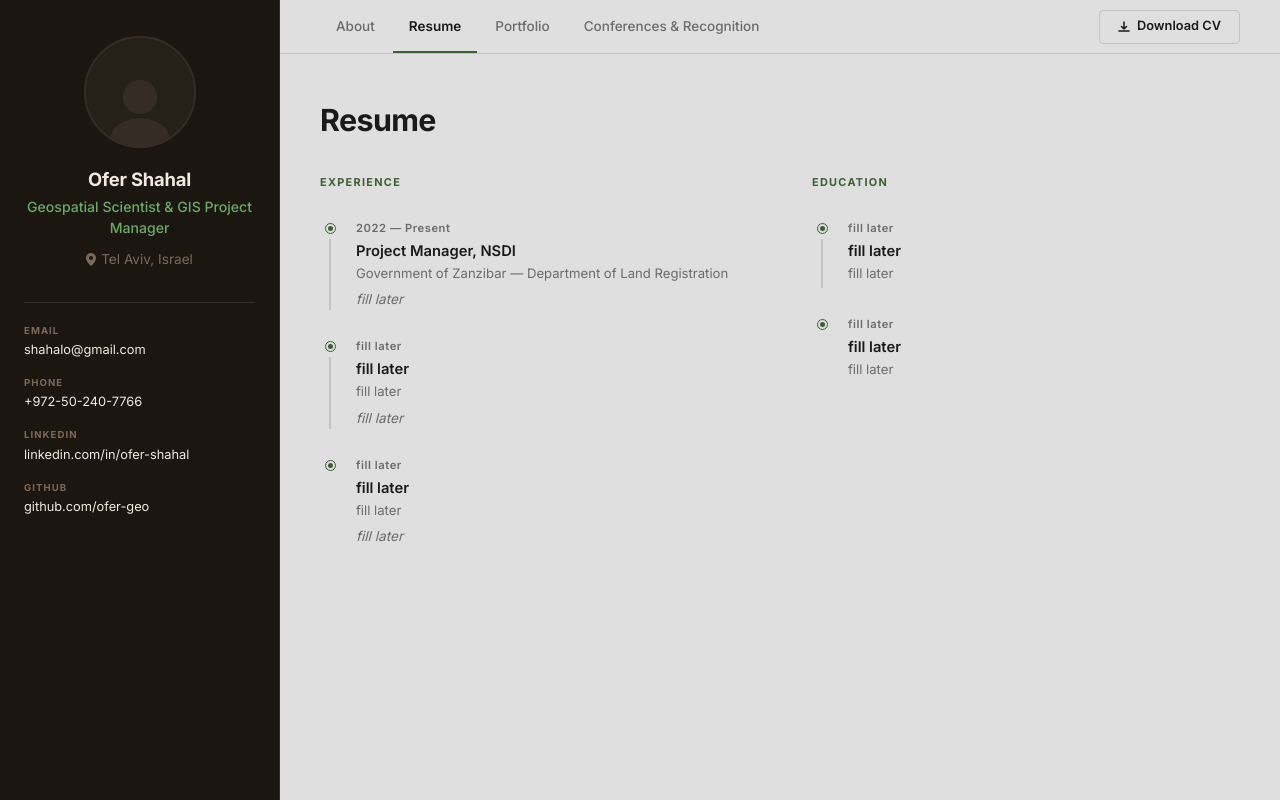
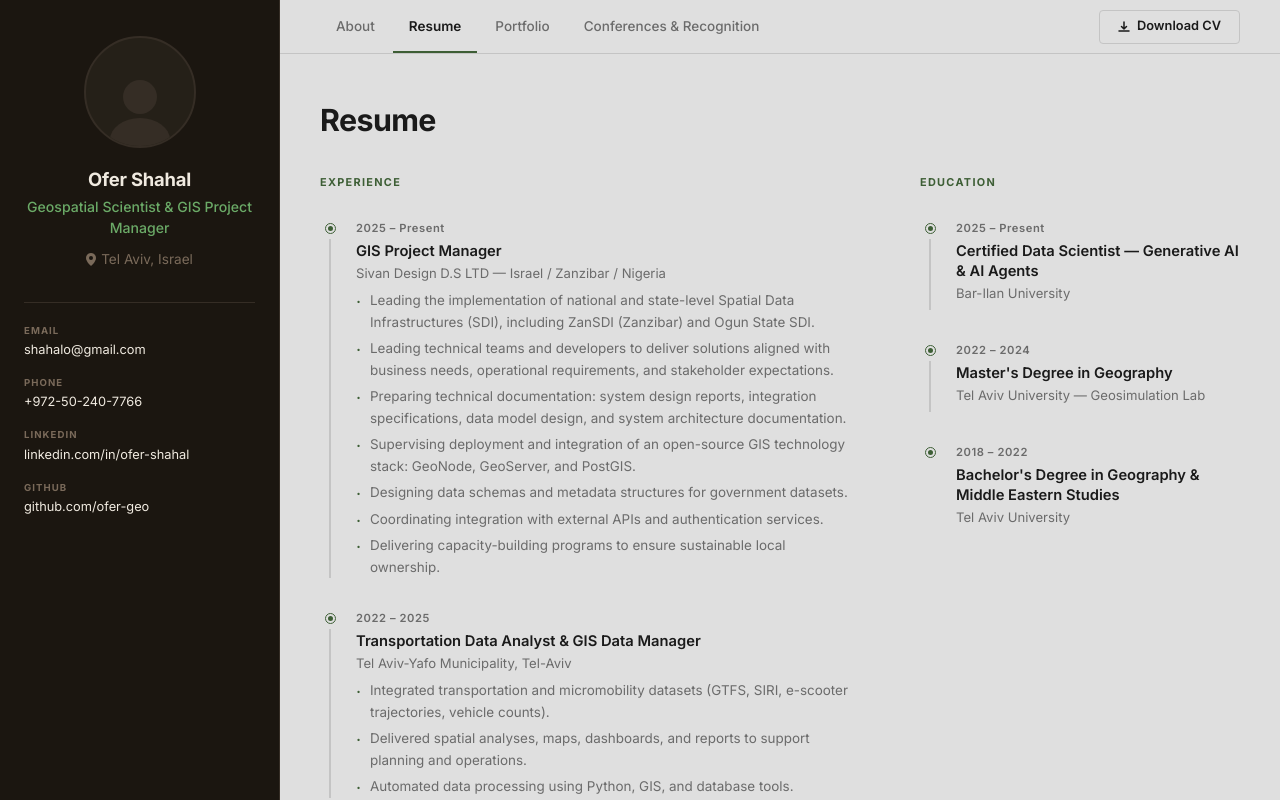
Before and after one commit to ofer-geo/personal_portfolio, an Astro site: page / in a window 1280 px wide. Both pictures are taken after a click on the button "Resume". Shown: the top 800 px of the page. Built offline with nearby package versions, Linux system fonts and the light colour scheme; Astro itself is replaced by a stand-in of ours.

Commit message:
Resume: fill in full CV data and add downloadable PDF
- All 7 experience entries with bullet points from CV
- 3 education entries (Bar-Ilan, TAU MSc, TAU BSc)
- Add public/cv.pdf so the Download CV button works

```diff
--- a/src/components/TabResume.astro
+++ b/src/components/TabResume.astro
@@ -1,28 +1,89 @@
 ---
 const experience = [
   {
-    period: '2022 — Present',
-    role: 'Project Manager, NSDI',
-    org: 'Government of Zanzibar — Department of Land Registration',
-    desc: 'fill later',
+    period: '2025 – Present',
+    role: 'GIS Project Manager',
+    org: 'Sivan Design D.S LTD — Israel / Zanzibar / Nigeria',
+    bullets: [
+      'Leading the implementation of national and state-level Spatial Data Infrastructures (SDI), including ZanSDI (Zanzibar) and Ogun State SDI.',
+      'Leading technical teams and developers to deliver solutions aligned with business needs, operational requirements, and stakeholder expectations.',
+      'Preparing technical documentation: system design reports, integration specifications, data model design, and system architecture documentation.',
+      'Supervising deployment and integration of an open-source GIS technology stack: GeoNode, GeoServer, and PostGIS.',
+      'Designing data schemas and metadata structures for government datasets.',
+      'Coordinating integration with external APIs and authentication services.',
+      'Delivering capacity-building programs to ensure sustainable local ownership.',
+    ],
   },
   {
-    period: 'fill later',
-    role: 'fill later',
-    org: 'fill later',
-    desc: 'fill later',
+    period: '2022 – 2025',
+    role: 'Transportation Data Analyst & GIS Data Manager',
+    org: 'Tel Aviv-Yafo Municipality, Tel-Aviv',
+    bullets: [
+      'Integrated transportation and micromobility datasets (GTFS, SIRI, e-scooter trajectories, vehicle counts).',
+      'Delivered spatial analyses, maps, dashboards, and reports to support planning and operations.',
+      'Automated data processing using Python, GIS, and database tools.',
+    ],
   },
   {
-    period: 'fill later',
-    role: 'fill later',
-    org: 'fill later',
-    desc: 'fill later',
+    period: '2024',
+    role: 'Teaching Assistant',
+    org: 'Tel Aviv University, Tel-Aviv',
+    bullets: [
+      'GIS courses in the Geography Department — lectures, assignments preparation, and review.',
+    ],
+  },
+  {
+    period: '2023',
+    role: 'Geospatial Analyst & Researcher',
+    org: 'Freelance',
+    bullets: [
+      'Conducted Big Data analysis of shared e-scooter datasets: data cleaning, processing, and spatial analysis.',
+      'Developed visualizations and policy-oriented insights for urban transportation planning and decision-making.',
+    ],
+  },
+  {
+    period: '2021 – 2022',
+    role: 'Research Assistant',
+    org: 'Geo-Simulation Lab, Tel Aviv University, Tel-Aviv',
+    bullets: [
+      'Participated in joint research with the University of Manchester.',
+    ],
+  },
+  {
+    period: '2021 – 2022',
+    role: 'Geospatial Data Analyst',
+    org: 'Competition Authority, Jerusalem',
+    bullets: [
+      'Applied geographic principles in departmental research projects.',
+      'Utilized GIS tools and methodologies to enhance decision-making.',
+    ],
+  },
+  {
+    period: '2020 – 2021',
+    role: 'GIS Operator',
+    org: 'Ministry of Environmental Protection, Jerusalem',
+    bullets: [
+      'Managed and enhanced GIS data for the Environmental Planning Department.',
+    ],
   },
 ];
 
 const education = [
-  { period: 'fill later', degree: 'fill later', institution: 'fill later' },
-  { period: 'fill later', degree: 'fill later', institution: 'fill later' },
+  {
+    period: '2025 – Present',
+    degree: 'Certified Data Scientist — Generative AI & AI Agents',
+    institution: 'Bar-Ilan University',
+  },
+  {
+    period: '2022 – 2024',
+    degree: "Master's Degree in Geography",
+    institution: 'Tel Aviv University — Geosimulation Lab',
+  },
+  {
+    period: '2018 – 2022',
+    degree: "Bachelor's Degree in Geography & Middle Eastern Studies",
+    institution: 'Tel Aviv University',
+  },
 ];
 ---
 <div class="panel-inner">
@@ -42,10 +103,9 @@ const education = [
               <span class="tl-period">{item.period}</span>
               <h4 class="tl-role">{item.role}</h4>
               <p class="tl-org">{item.org}</p>
-              {item.desc && item.desc !== 'fill later'
-                ? <p class="tl-desc">{item.desc}</p>
-                : <p class="tl-desc fill-later">fill later</p>
-              }
+              <ul class="tl-bullets">
+                {item.bullets.map(b => <li>{b}</li>)}
+              </ul>
             </div>
           </div>
         ))}
@@ -76,7 +136,7 @@ const education = [
 <style>
 .resume-columns {
   display: grid;
-  grid-template-columns: 1fr 1fr;
+  grid-template-columns: 1fr 320px;
   gap: 64px;
   align-items: start;
 }
@@ -97,7 +157,7 @@ const education = [
   display: grid;
   grid-template-columns: 20px 1fr;
   gap: 16px;
-  padding-bottom: 28px;
+  padding-bottom: 32px;
   position: relative;
 }
 .tl-item:last-child { padding-bottom: 0; }
@@ -143,16 +203,33 @@ const education = [
 .tl-org {
   font-size: 0.82rem;
   color: var(--ct-muted);
-  margin-bottom: 6px;
+  margin-bottom: 8px;
   line-height: 1.4;
 }
-.tl-desc {
-  font-size: 0.85rem;
+
+.tl-bullets {
+  list-style: none;
+  display: flex;
+  flex-direction: column;
+  gap: 5px;
+}
+.tl-bullets li {
+  font-size: 0.84rem;
   color: var(--ct-muted);
-  line-height: 1.65;
+  line-height: 1.6;
+  padding-left: 14px;
+  position: relative;
+}
+.tl-bullets li::before {
+  content: '·';
+  position: absolute;
+  left: 0;
+  color: var(--ct-accent);
+  font-size: 1.1rem;
+  line-height: 1.4;
 }
 
-@media (max-width: 720px) {
+@media (max-width: 800px) {
   .resume-columns { grid-template-columns: 1fr; gap: 40px; }
 }
 </style>
```
Also changed, not shown: 1 other file.
